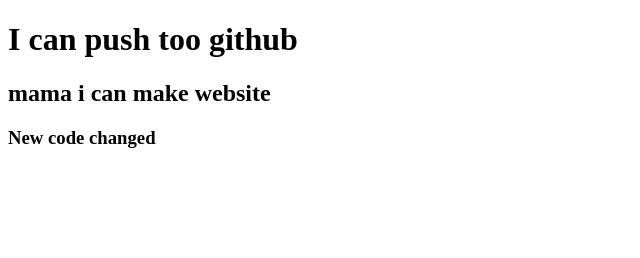
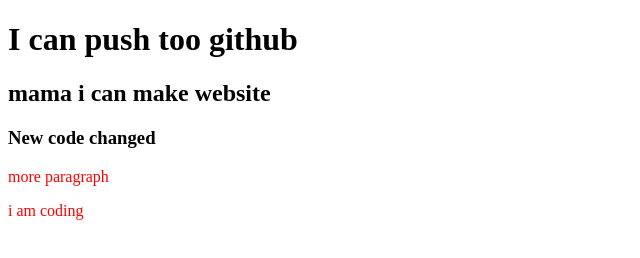
Before and after one commit to ahsanlisan/my-third-repo, a plain HTML site: page index.html in a window 1280 px wide. Shown: the whole page, without its empty margins (0-640 px from the left). Drawn offline with Linux system fonts and the light colour scheme.

Commit message:
styles added

```diff
--- a/index.html
+++ b/index.html
@@ -5,11 +5,14 @@
     <meta http-equiv="X-UA-Compatible" content="IE=edge">
     <meta name="viewport" content="width=device-width, initial-scale=1.0">
     <title>My third github repo</title>
+    <link rel="stylesheet" href="style.css">
 </head>
 <body>
     <h1>I can push too github</h1>
     <h2>mama i can make website</h2>
     <h3>New code changed</h3>
+    <p>more paragraph</p>
+    <p>i am coding</p>
 
 </body>
 </html>
--- /dev/null
+++ b/style.css
@@ -0,0 +1 @@
+p{color: red;}
```
